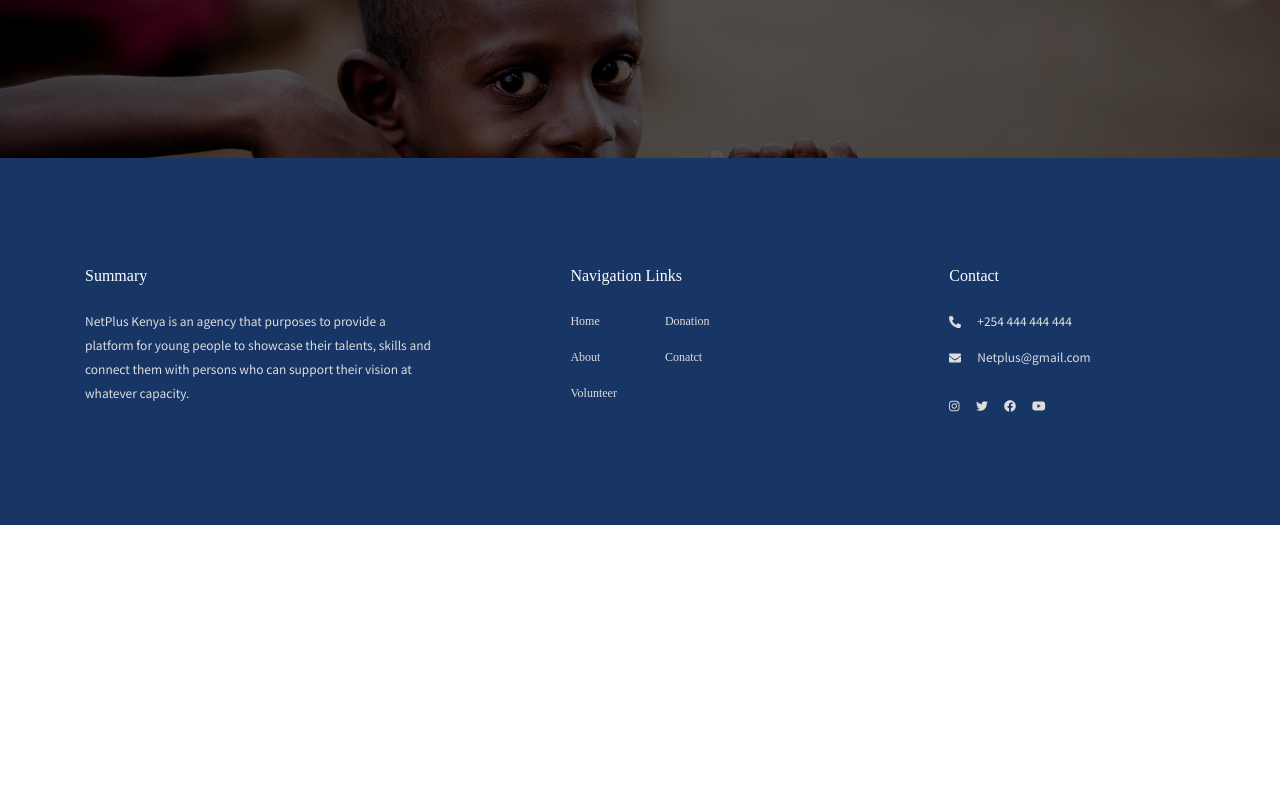
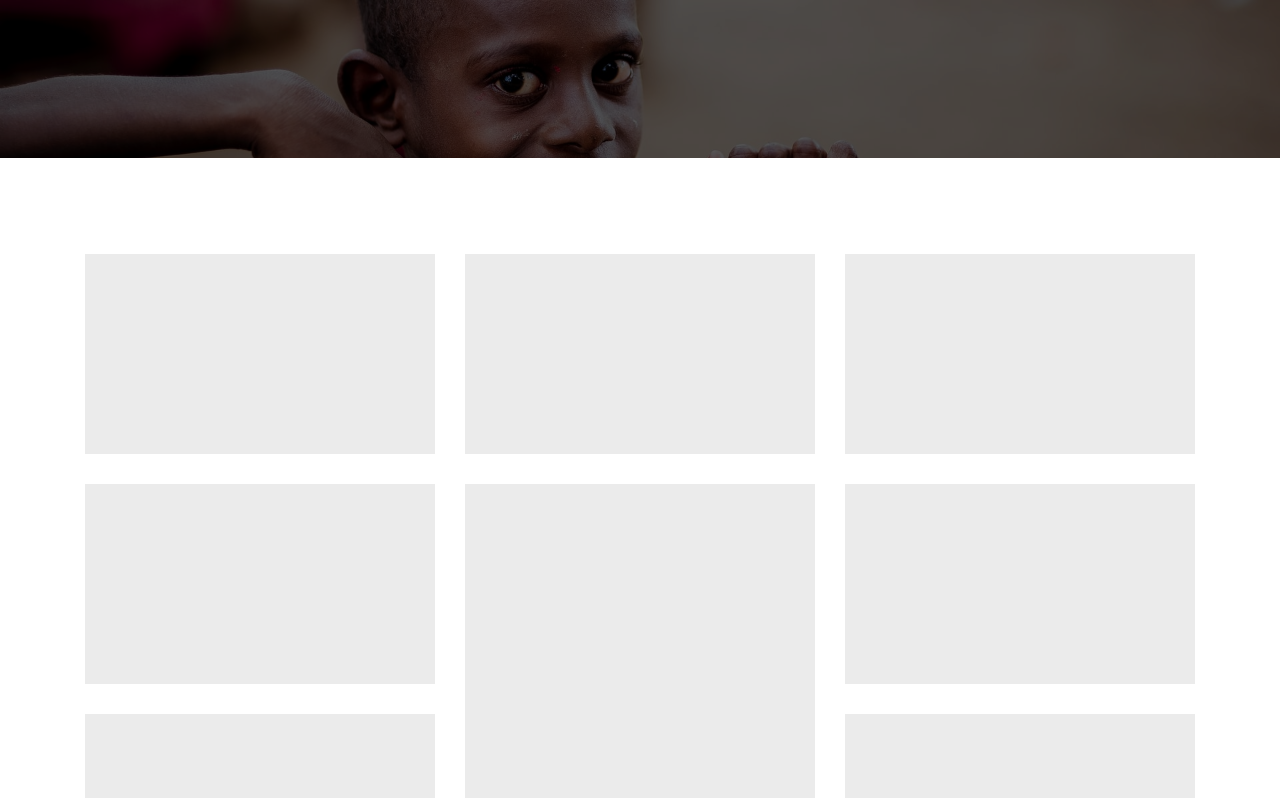
Before and after one commit to gabrieladams/netplus-redo, a React (Create React App) app: page /gallery in a window 1280 px wide. Shown: the part 302-1100 px from the top of the page. Before the commit the page ends 827 px from the top, so only its background shows below. Built offline with nearby package versions, Linux system fonts and the light colour scheme.

Commit message:
new updates

```diff
--- a/package.json
+++ b/package.json
@@ -1,7 +1,7 @@
 {
   "name": "netplus-redo",
   "version": "0.1.0",
-  "homepage": "http://gabrieladams.github.io/netplus-redo",
+  "homepage": "http://gabrieladams.github.io/netplus-redo/",
   "private": true,
   "dependencies": {
     "@fortawesome/fontawesome-svg-core": "^1.2.29",
--- a/src/App.js
+++ b/src/App.js
@@ -9,6 +9,7 @@ import About from './pages/About';
 import Volunteers from './pages/Volunteers';
 import PartnershipCollaboration from './pages/PartnershipCollaboration';
 import Donation from './pages/Donation';
+import Gallery from './pages/Gallery';
 import Contact from './pages/Contact';
 
 function App() {
@@ -24,6 +25,7 @@ function App() {
           component={PartnershipCollaboration}
         />
         <Route path='/donation' component={Donation} />
+        <Route path='/gallery' component={Gallery} />
         <Route path='/contact' component={Contact} />
       </Switch>
       <Footer />
--- a/src/components/Hero.js
+++ b/src/components/Hero.js
@@ -18,6 +18,8 @@ function Hero() {
       'Partner with us'
     ) : route === '/donation' ? (
       'Make a donation'
+    ) : route === '/gallery' ? (
+      'Gallery'
     ) : route === '/contact' ? (
       'Get in touch'
     ) : (
--- a/src/components/NavBar.js
+++ b/src/components/NavBar.js
@@ -48,6 +48,11 @@ function NavBar() {
               </Link>
             </li>
             <li className='nav-item'>
+              <Link className='nav-link' to='/gallery'>
+                Gallery
+              </Link>
+            </li>
+            <li className='nav-item'>
               <Link className='nav-link' to='/contact'>
                 Contact
               </Link>
--- /dev/null
+++ b/src/pages/Gallery.js
@@ -0,0 +1,72 @@
+import React from 'react';
+
+function Gallery() {
+  return (
+    <section id='gallery-section' className='section'>
+      <div className='container'>
+        {/* row 1 */}
+        <div className='row row-1 mb-30'>
+          <div className='col-md-4 mb-md-0'>
+            <div className='gallery-img gallery-img-1 span-1'></div>
+          </div>
+          <div className='col-md-4 mb-md-0'>
+            <div className='gallery-img gallery-img-2 span-1'></div>
+          </div>
+          <div className='col-md-4'>
+            <div className='gallery-img gallery-img-3 span-1'></div>
+          </div>
+        </div>
+
+        {/* row 2 */}
+        <div className='row row-2 mb-30'>
+          <div className='col-md-4'>
+            <div className='gallery-img span-1 mb-30'></div>
+            <div className='gallery-img span-1 mb-md-0'></div>
+          </div>
+          <div className='col-md-4 mb-md-0'>
+            <div className='gallery-img span-2'></div>
+          </div>
+          <div className='col-md-4'>
+            <div className='gallery-img span-1 mb-30'></div>
+            <div className='gallery-img span-1'></div>
+          </div>
+        </div>
+
+        {/* row 3 */}
+        <div className='row row-3 mb-30'>
+          <div className='col-md-4 mb-md-0'>
+            <div className='gallery-img span-1'></div>
+          </div>
+          <div className='col-md-4 mb-md-0'>
+            <div className='gallery-img span-1'></div>
+          </div>
+          <div className='col-md-4'>
+            <div className='gallery-img span-1'></div>
+          </div>
+        </div>
+
+        {/* row 4 */}
+        <div className='row row-4 mb-30'>
+          <div className='col-md-7 mb-md-0'>
+            <div className='gallery-img span-1'></div>
+          </div>
+          <div className='col-md-5'>
+            <div className='gallery-img span-1'></div>
+          </div>
+        </div>
+
+        {/* row 5 */}
+        <div className='row row-5 mb-30'>
+          <div className='col-md-5 mb-md-0'>
+            <div className='gallery-img span-1'></div>
+          </div>
+          <div className='col-md-7'>
+            <div className='gallery-img span-1'></div>
+          </div>
+        </div>
+      </div>
+    </section>
+  );
+}
+
+export default Gallery;
--- /dev/null
+++ b/src/scss/_gallery.scss
@@ -0,0 +1,20 @@
+section#gallery-section {
+  .gallery-img {
+    background-color: $gray_bgcolor;
+    &.span-1 {
+      height: 200px;
+    }
+    &.span-2 {
+      height: 430px;
+    }
+  }
+  .mb-30 {
+    margin-bottom: 30px;
+  }
+  .mb-md-0 {
+    margin-bottom: 30px;
+    @media #{$above_mobile_device} {
+      margin-bottom: 0px;
+    }
+  }
+}
--- a/src/scss/app.scss
+++ b/src/scss/app.scss
@@ -24,6 +24,9 @@
 @import 'team';
 @import 'aspiration';
 
+//gallery page
+@import 'gallery';
+
 //contact page
 @import 'form';
 
```
Also changed, not shown: src/components/HumanVolunteers.js (added, +111 -0 lines).
